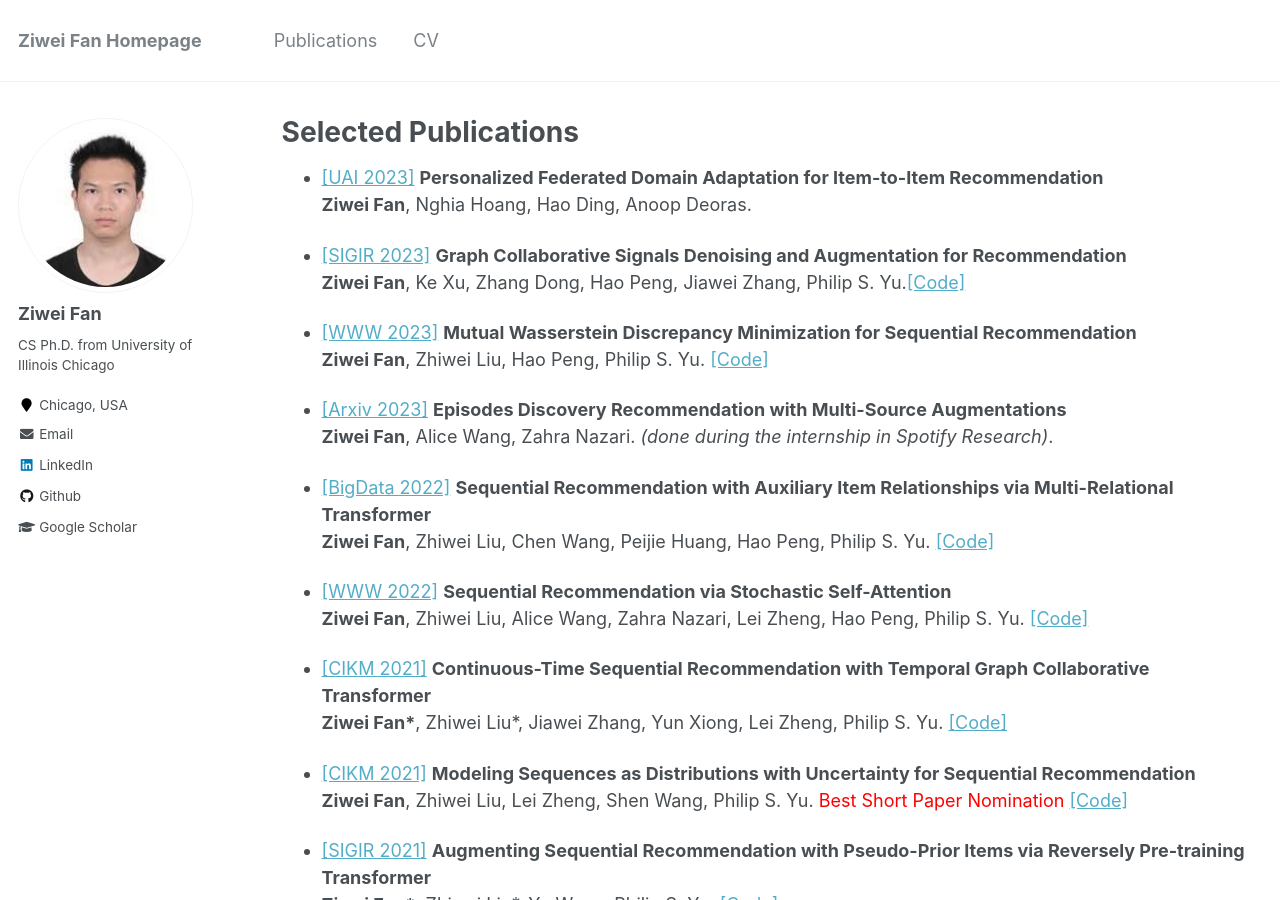
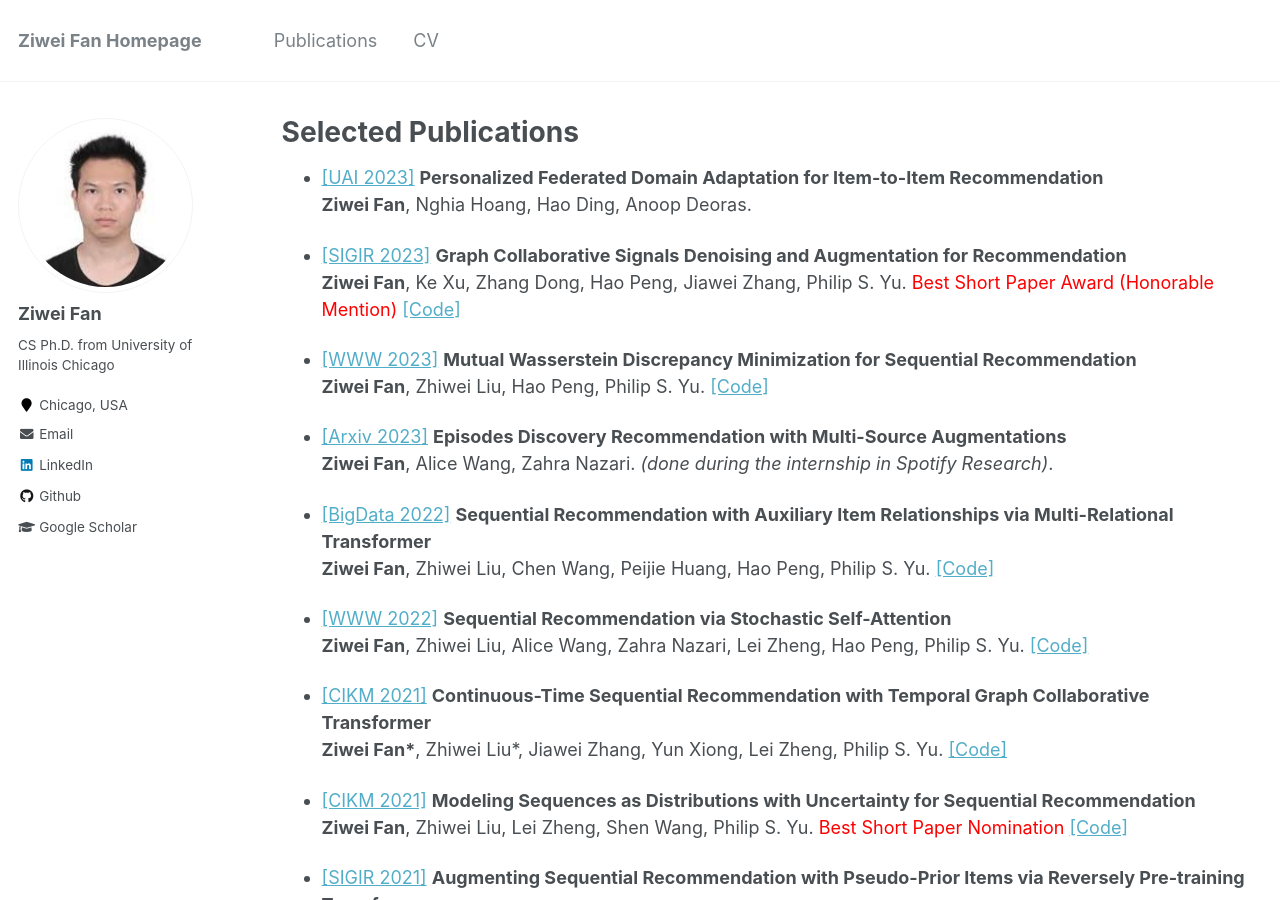
Before and after one commit to ziwei-fan/ziwei-fan.github.io, a Jekyll site: the page built from _pages/publications.md, in a window 1280 px wide and 900 px high. Built offline with Jekyll 4.4.1, drawn with Linux system fonts in a browser that asks for light colours.

Commit message:
update best

```diff
--- a/_pages/publications.md
+++ b/_pages/publications.md
@@ -7,7 +7,7 @@ author_profile: true
 
 * [[UAI 2023]](https://arxiv.org/abs/2306.03191) <b>Personalized Federated Domain Adaptation for Item-to-Item Recommendation</b> <br> <b>Ziwei Fan</b>, Nghia Hoang, Hao Ding, Anoop Deoras.
 
-* [[SIGIR 2023]](https://arxiv.org/pdf/2304.03344.pdf) <b>Graph Collaborative Signals Denoising and Augmentation for Recommendation</b> <br> <b>Ziwei Fan</b>, Ke Xu, Zhang Dong, Hao Peng, Jiawei Zhang, Philip S. Yu.[[Code]](https://github.com/zfan20/GraphDA)
+* [[SIGIR 2023]](https://arxiv.org/pdf/2304.03344.pdf) <b>Graph Collaborative Signals Denoising and Augmentation for Recommendation</b> <br> <b>Ziwei Fan</b>, Ke Xu, Zhang Dong, Hao Peng, Jiawei Zhang, Philip S. Yu. <span style="color:red"> Best Short Paper Award (Honorable Mention)</span> [[Code]](https://github.com/zfan20/GraphDA)
 
 * [[WWW 2023]](https://arxiv.org/pdf/2301.12197.pdf) <b>Mutual Wasserstein Discrepancy Minimization for Sequential Recommendation</b> <br> <b>Ziwei Fan</b>, Zhiwei Liu, Hao Peng, Philip S. Yu. [[Code]](https://github.com/zfan20/MStein)
 
```
Also changed, not shown: _pages/about.md (+1 -0 lines).
